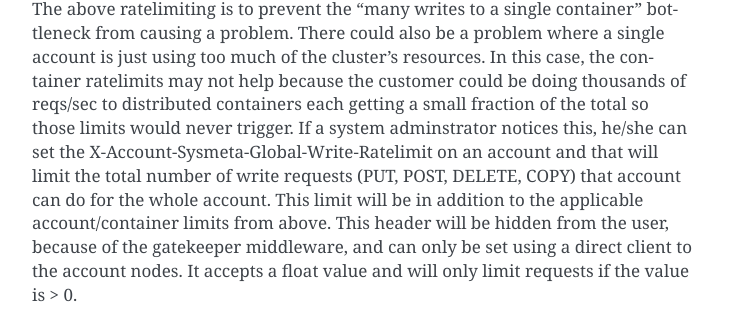
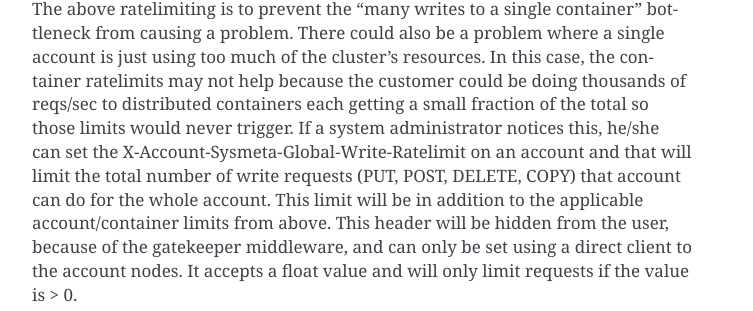
Before and after one commit to dmgerman/swift-token, a Sphinx documentation site: the page built from doc/source/ratelimit.rst, in a window 1280 px wide and 900 px high, scrolled down 1549 px. Shown: the part 507-818 px from the top of the window, without its empty margins (388-1141 px from the left). Built offline with Sphinx 7.4.7, drawn with Linux system fonts in a browser that asks for light colours; pages that are not in the unit, such as notebooks, are missing from menus; the version number could not be read and is left out.

Commit message:
Fix misspellings in swift
Fix misspellings detected by:
* pip install misspellings
* git ls-files | grep -v locale | misspellings -f -

Change-Id: I6594fc4ca5ae10bd30eac8a2f2493a376adcadee
Closes-Bug: #1257295

```diff
--- a/doc/source/admin_guide.rst
+++ b/doc/source/admin_guide.rst
@@ -892,7 +892,7 @@ Metric Name                              Description
 `object-server.PUT.timeouts`             Count of object PUTs which exceeded max_upload_time.
 `object-server.PUT.timing`               Timing data for each PUT request not resulting in an
                                          error.
-`object-server.PUT.<device>.timing`      Timing data per kB transfered (ms/kB) for each
+`object-server.PUT.<device>.timing`      Timing data per kB transferred (ms/kB) for each
                                          non-zero-byte PUT request on each device.
                                          Monitoring problematic devices, higher is bad.
 `object-server.GET.errors.timing`        Timing data for GET request errors: bad request,
--- a/doc/source/crossdomain.rst
+++ b/doc/source/crossdomain.rst
@@ -47,7 +47,7 @@ For continuation lines, put some whitespace before the continuation
 text. Ensure you put a completely blank line to terminate the
 cross_domain_policy value.
 
-The cross_domain_policy name/value is optional. If omited, the policy
+The cross_domain_policy name/value is optional. If omitted, the policy
 defaults as if you had specified::
 
     cross_domain_policy = <allow-access-from domain="*" secure="false" />
--- a/doc/source/deployment_guide.rst
+++ b/doc/source/deployment_guide.rst
@@ -478,7 +478,7 @@ handoffs_first      false              If set to True, partitions that are
                                        extreme situations.
 handoff_delete      auto               By default handoff partitions will be
                                        removed when it has successfully
-                                       replicated to all the cannonical nodes.
+                                       replicated to all the canonical nodes.
                                        If set to an integer n, it will remove
                                        the partition if it is successfully
                                        replicated to n nodes.  The default
--- a/doc/source/development_saio.rst
+++ b/doc/source/development_saio.rst
@@ -28,7 +28,7 @@ administrator (``root``) privileges; however, we assume that administrator logs
 in as an unprivileged user and can use ``sudo`` to run privileged commands.
 
 Swift processes also run under a separate user and group, set by configuration
-option, and refered as ``<your-user-name>:<your-group-name>``.  The default user
+option, and referenced as ``<your-user-name>:<your-group-name>``.  The default user
 is ``swift``, which may not exist on your system.  These instructions are
 intended to allow a developer to use his/her username for
 ``<your-user-name>:<your-group-name>``.
--- a/doc/source/overview_container_sync.rst
+++ b/doc/source/overview_container_sync.rst
@@ -432,7 +432,7 @@ this seemingly-redundant work, any container-sync failure results in
 unsynchronized objects. Note that the container sync will persistently
 retry to sync any faulty object until success, while logging each failure.
 
-Once it's done with the fallback rows, and assuming no faults occured,
+Once it's done with the fallback rows, and assuming no faults occurred,
 SP2 is advanced to SP1. ::
 
                  SP2
--- a/doc/source/ratelimit.rst
+++ b/doc/source/ratelimit.rst
@@ -90,7 +90,7 @@ bottleneck from causing a problem. There could also be a problem where a single
 account is just using too much of the cluster's resources.  In this case, the
 container ratelimits may not help because the customer could be doing thousands
 of reqs/sec to distributed containers each getting a small fraction of the
-total so those limits would never trigger. If a system adminstrator notices
+total so those limits would never trigger. If a system administrator notices
 this, he/she can set the X-Account-Sysmeta-Global-Write-Ratelimit on an account
 and that will limit the total number of write requests (PUT, POST, DELETE,
 COPY) that account can do for the whole account. This limit will be in addition
```
Also changed, not shown: 5 other files.
